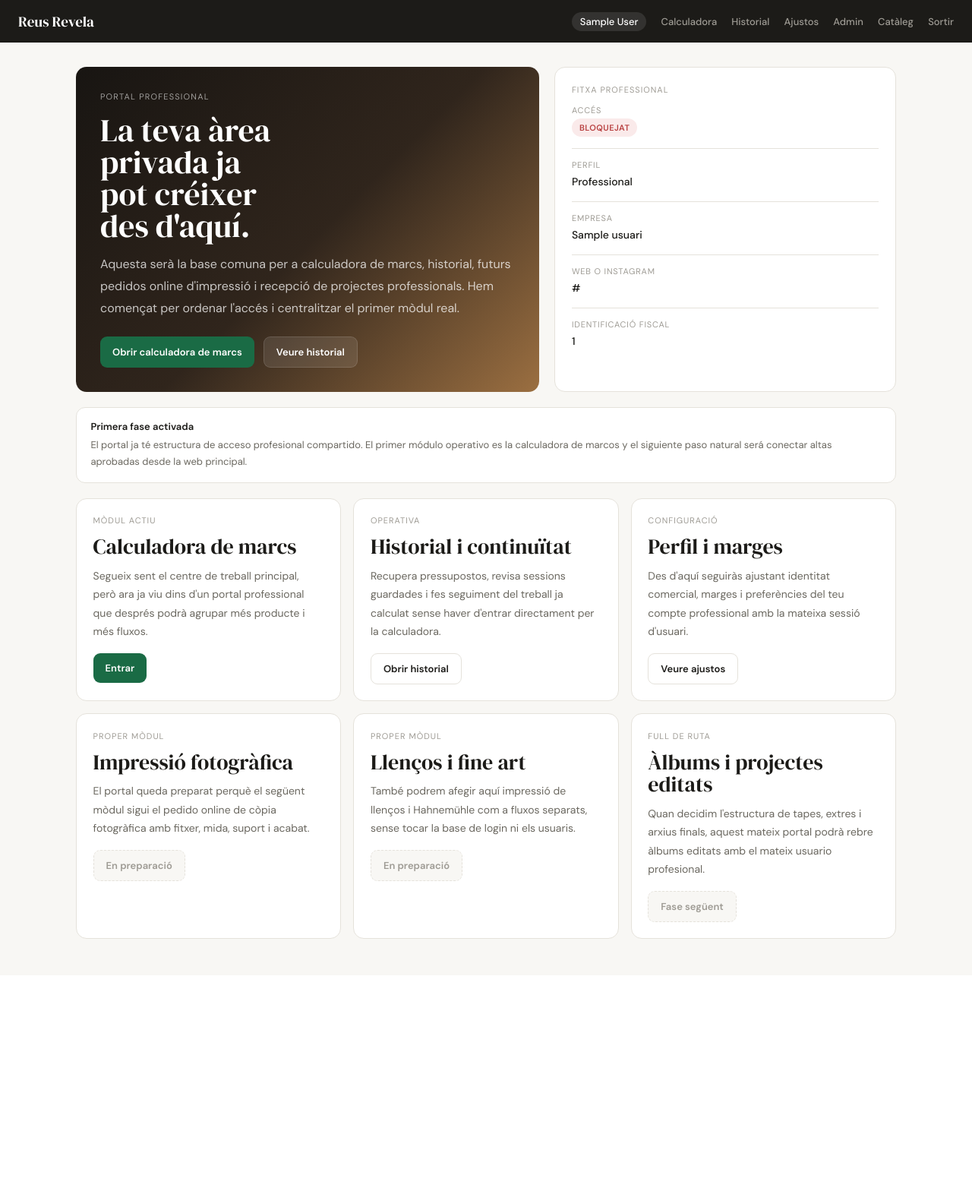
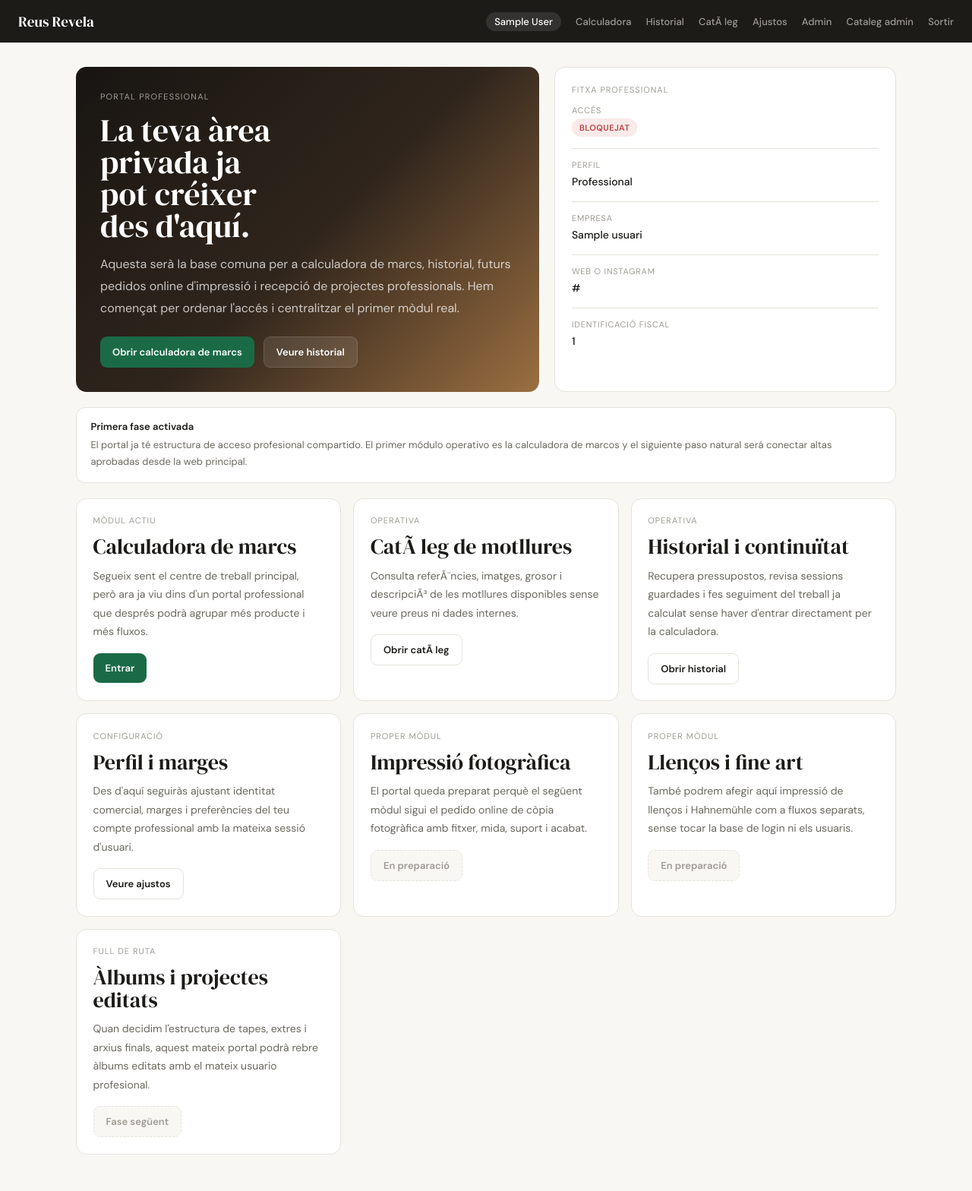
Before and after one commit to erikenobipicks/Calculadora-Marcs, a Flask app: page / in a window 1280 px wide. Shown: the whole page at 76% size. Before the commit the page ends 1236 px from the top, so only its background shows below. Run offline with Flask 3, Linux system fonts and the light colour scheme; the visitor is signed in with stand-in values (Sample User, id 1); a database or web service that is not in the repository returns one stand-in record (values such as "Sample title"); some libraries are stand-ins or nearby versions.

Commit message:
Anade catalogo limitado para usuarios

```diff
--- a/app.py
+++ b/app.py
@@ -701,6 +701,23 @@ def acceptar_comanda(cid):
 
 
 # ── Catàleg de motllures ──────────────────────────────────────────────────
+@app.route('/cataleg')
+@login_required
+def cataleg():
+    q = request.args.get('q', '').strip()
+    sql = """SELECT referencia, gruix, descripcio, foto
+             FROM moldures"""
+    args = []
+    if q:
+        sql += """ WHERE LOWER(referencia) LIKE ?
+                   OR LOWER(COALESCE(descripcio, '')) LIKE ?"""
+        args = [f'%{q.lower()}%', f'%{q.lower()}%']
+    sql += " ORDER BY referencia"
+    moldures = _serialize_moldures(query(sql, args))
+    total = query("SELECT COUNT(*) as n FROM moldures", one=True)
+    return render_template('cataleg.html', moldures=moldures, q=q,
+                           total=total['n'] if total else 0)
+
 @app.route('/admin/cataleg')
 @admin_required
 def admin_cataleg():
--- a/templates/ajustos.html
+++ b/templates/ajustos.html
@@ -42,7 +42,8 @@ nav{background:#1C1B18;height:54px;display:flex;align-items:center;justify-conte
     <a href="/">Portal</a>
     <a href="/calculadora">Calculadora</a>
     <a href="/historial">Historial</a>
-    {% if session.is_admin %}<a href="/admin">Admin</a><a href="/admin/cataleg">Catàleg</a>{% endif %}
+    <a href="/cataleg">CatÃ leg</a>
+    {% if session.is_admin %}<a href="/admin">Admin</a><a href="/admin/cataleg">Cataleg admin</a>{% endif %}
     <a href="/logout">Sortir</a>
   </div>
 </nav>
--- a/templates/calculadora.html
+++ b/templates/calculadora.html
@@ -144,9 +144,10 @@ nav{background:#1C1B18;height:54px;display:flex;align-items:center;justify-conte
     <a href="/">Portal</a>
     <a href="/calculadora">Calculadora</a>
     <a href="/historial">Historial</a>
+    <a href="/cataleg">CatÃ leg</a>
     <a href="/ajustos">Ajustos</a>
     <a href="/ajuda">Ajuda</a>
-    {% if session.is_admin %}<a href="/admin">Admin</a><a href="/admin/cataleg">Catàleg</a>{% endif %}
+    {% if session.is_admin %}<a href="/admin">Admin</a><a href="/admin/cataleg">Cataleg admin</a>{% endif %}
     <a href="/logout">Sortir</a>
   </div>
 </nav>
--- /dev/null
+++ b/templates/cataleg.html
@@ -0,0 +1,108 @@
+<!DOCTYPE html>
+<html lang="ca">
+<head>
+<meta charset="UTF-8">
+<meta name="viewport" content="width=device-width, initial-scale=1">
+<title>Objectiu - Cataleg de motllures</title>
+<link href="https://fonts.googleapis.com/css2?family=DM+Sans:opsz,wght@9..40,400;9..40,500;9..40,600&family=DM+Serif+Display&display=swap" rel="stylesheet">
+<style>
+:root{--bg:#F8F7F4;--card:#fff;--border:#E5E2DB;--text:#1C1B18;--muted:#6B6860;--hint:#9E9B94;--green:#1A6B45;--green-l:#E8F3EE;--r:12px}
+*{box-sizing:border-box;margin:0;padding:0}
+body{font-family:'DM Sans',sans-serif;background:var(--bg);color:var(--text);min-height:100vh}
+nav{background:#1C1B18;height:54px;display:flex;align-items:center;justify-content:space-between;padding:0 1.5rem;position:sticky;top:0;z-index:100}
+.brand{font-family:'DM Serif Display',serif;color:#fff;font-size:19px}
+.brand a{color:inherit;text-decoration:none}
+.nav-r{display:flex;align-items:center;gap:1.25rem}
+.nav-r a{color:#9E9B94;text-decoration:none;font-size:13px;font-weight:500;transition:color .15s}
+.nav-r a:hover{color:#fff}
+.nav-u{font-size:13px;color:#fff;background:rgba(255,255,255,.1);padding:3px 11px;border-radius:20px;font-weight:500}
+.wrap{max-width:1180px;margin:0 auto;padding:1.75rem 1.25rem 3rem}
+.page-head{display:flex;align-items:flex-end;justify-content:space-between;gap:1rem;flex-wrap:wrap;margin-bottom:1.25rem}
+.page-head h1{font-family:'DM Serif Display',serif;font-size:30px;font-weight:400;letter-spacing:-.4px}
+.page-head p{font-size:13px;color:var(--muted);margin-top:.35rem}
+.search-card{background:var(--card);border:1px solid var(--border);border-radius:var(--r);padding:1rem 1.1rem;margin-bottom:1.25rem}
+.search-row{display:flex;gap:.75rem;flex-wrap:wrap;align-items:center}
+.search-row input{flex:1;min-width:240px;padding:10px 12px;border:1px solid var(--border);border-radius:8px;font-size:14px;font-family:'DM Sans',sans-serif;outline:none}
+.search-row input:focus{border-color:var(--green);box-shadow:0 0 0 3px rgba(26,107,69,.08)}
+.btn{display:inline-flex;align-items:center;justify-content:center;padding:10px 16px;border-radius:8px;font-size:13px;font-weight:600;text-decoration:none;border:none;cursor:pointer}
+.btn-g{background:var(--green);color:#fff}
+.btn-g:hover{background:#155c3a}
+.btn-o{background:transparent;border:1px solid var(--border);color:var(--muted)}
+.btn-o:hover{background:#F1EFEA}
+.meta{font-size:12px;color:var(--hint);margin-top:.75rem}
+.grid{display:grid;grid-template-columns:repeat(auto-fill,minmax(240px,1fr));gap:1rem}
+.card{background:var(--card);border:1px solid var(--border);border-radius:var(--r);overflow:hidden}
+.foto{height:180px;background:#F1EFEA;border-bottom:1px solid var(--border);display:flex;align-items:center;justify-content:center}
+.foto img{max-width:100%;max-height:100%;object-fit:contain}
+.no-foto{font-size:12px;color:var(--hint);text-align:center;line-height:1.6;padding:1rem}
+.body{padding:1rem 1rem 1.1rem}
+.ref{font-size:15px;font-weight:700;color:var(--text);letter-spacing:-.2px}
+.chip{display:inline-block;margin-top:.55rem;padding:4px 10px;border-radius:999px;background:var(--green-l);color:var(--green);font-size:11px;font-weight:700;letter-spacing:.4px;text-transform:uppercase}
+.desc{margin-top:.75rem;font-size:13px;color:var(--muted);line-height:1.65;min-height:3.2em}
+.empty{background:var(--card);border:1px solid var(--border);border-radius:var(--r);padding:2.5rem 1.5rem;text-align:center;color:var(--hint)}
+@media(max-width:700px){.wrap{padding:1.25rem 1rem 2rem}.page-head h1{font-size:26px}.foto{height:160px}}
+</style>
+</head>
+<body>
+<nav>
+  <div class="brand"><a href="/">{{ session.get("empresa_nom", "Calculadora") }}</a></div>
+  <div class="nav-r">
+    <span class="nav-u">{{ session.nom }}</span>
+    <a href="/">Portal</a>
+    <a href="/calculadora">Calculadora</a>
+    <a href="/historial">Historial</a>
+    <a href="/cataleg">Cataleg</a>
+    {% if session.is_admin %}<a href="/admin">Admin</a><a href="/admin/cataleg">Cataleg admin</a>{% endif %}
+    <a href="/logout">Sortir</a>
+  </div>
+</nav>
+
+<div class="wrap">
+  <div class="page-head">
+    <div>
+      <h1>Cataleg de motllures</h1>
+      <p>Consulta les motllures disponibles amb una vista simplificada per a usuaris professionals.</p>
+    </div>
+  </div>
+
+  <form method="get" class="search-card">
+    <div class="search-row">
+      <input type="text" name="q" value="{{ q }}" placeholder="Cerca per referencia o descripcio...">
+      <button type="submit" class="btn btn-g">Cercar</button>
+      {% if q %}<a href="/cataleg" class="btn btn-o">Netejar</a>{% endif %}
+    </div>
+    <div class="meta">{{ moldures|length }} resultats visibles de {{ total }} motllures</div>
+  </form>
+
+  {% if moldures %}
+  <div class="grid">
+    {% for m in moldures %}
+    <article class="card">
+      <div class="foto">
+        {% if m.foto %}
+        <img src="{{ m.foto }}" alt="{{ m.referencia }}" onerror="this.style.display='none';this.nextElementSibling.style.display='block'">
+        <div class="no-foto" style="display:none">Sense imatge disponible</div>
+        {% else %}
+        <div class="no-foto">Sense imatge disponible</div>
+        {% endif %}
+      </div>
+      <div class="body">
+        <div class="ref">{{ m.referencia }}</div>
+        <div class="chip">Grosor {{ '%.1f'|format(m.gruix or 0) }} cm</div>
+        <div class="desc">{{ m.descripcio or 'Sense descripcio' }}</div>
+      </div>
+    </article>
+    {% endfor %}
+  </div>
+  {% else %}
+  <div class="empty">
+    {% if q %}
+    No s'han trobat motllures per a "{{ q }}".
+    {% else %}
+    No hi ha motllures disponibles al cataleg.
+    {% endif %}
+  </div>
+  {% endif %}
+</div>
+</body>
+</html>
--- a/templates/historial.html
+++ b/templates/historial.html
@@ -69,7 +69,8 @@ tr:hover td{background:#FAFAF8}
     <span class="nav-u">{{ session.nom }}</span>
     <a href="/">Portal</a>
     <a href="/calculadora">Calculadora</a>
-    {% if session.is_admin %}<a href="/admin">Admin</a><a href="/admin/cataleg">Catàleg</a>{% endif %}
+    <a href="/cataleg">CatÃ leg</a>
+    {% if session.is_admin %}<a href="/admin">Admin</a><a href="/admin/cataleg">Cataleg admin</a>{% endif %}
     <a href="/logout">Sortir</a>
   </div>
 </nav>
--- a/templates/portal.html
+++ b/templates/portal.html
@@ -62,8 +62,9 @@ nav{background:#1C1B18;height:56px;display:flex;align-items:center;justify-conte
     <span class="nav-u">{{ session.nom }}</span>
     <a href="/calculadora">Calculadora</a>
     <a href="/historial">Historial</a>
+    <a href="/cataleg">CatÃ leg</a>
     <a href="/ajustos">Ajustos</a>
-    {% if session.is_admin %}<a href="/admin">Admin</a><a href="/admin/cataleg">Catàleg</a>{% endif %}
+    {% if session.is_admin %}<a href="/admin">Admin</a><a href="/admin/cataleg">Cataleg admin</a>{% endif %}
     <a href="/logout">Sortir</a>
   </div>
 </nav>
@@ -136,6 +137,15 @@ nav{background:#1C1B18;height:56px;display:flex;align-items:center;justify-conte
 
     <article class="card">
       <div class="card-tag">Operativa</div>
+      <h2>CatÃ leg de motllures</h2>
+      <p>Consulta referÃ¨ncies, imatges, grosor i descripciÃ³ de les motllures disponibles sense veure preus ni dades internes.</p>
+      <div class="card-actions">
+        <a href="/cataleg" class="btn btn-outline">Obrir catÃ leg</a>
+      </div>
+    </article>
+
+    <article class="card">
+      <div class="card-tag">Operativa</div>
       <h2>Historial i continuïtat</h2>
       <p>Recupera pressupostos, revisa sessions guardades i fes seguiment del treball ja calculat sense haver d'entrar directament per la calculadora.</p>
       <div class="card-actions">
```
